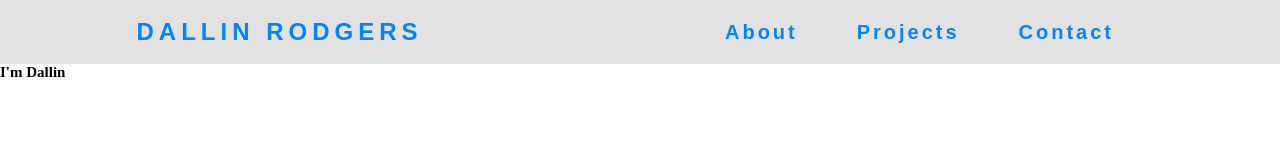
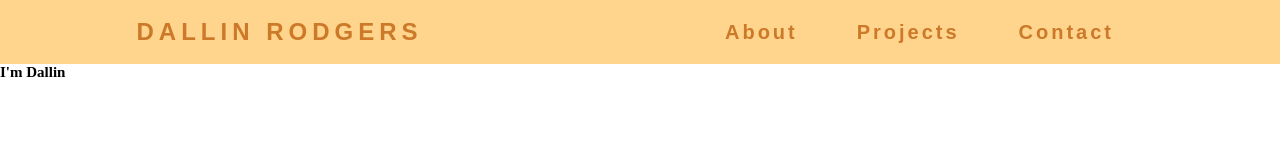
Before and after one commit to DallinRodgers/Portfolio-Website, a plain HTML site: page index.html in a window 1280 px wide. Shown: the top 160 px of the page. Drawn offline with Linux system fonts and the light colour scheme.

Commit message:
Update navigation.css
Changing colors

```diff
--- a/assets/css/navigation.css
+++ b/assets/css/navigation.css
@@ -13,7 +13,7 @@ nav {
   position: fixed;
   width: 100%;
   transition: all 0.5s;
-  background: rgba(190, 190, 190, 0.45);
+  background: #FFD48C
 }
 
 nav.fade-in {
@@ -21,7 +21,7 @@ nav.fade-in {
 }
 
 .logo {
-  color: rgb(0, 132, 255);
+  color: #CC7929;
   text-transform: uppercase;
   letter-spacing: 0.5rem;
   font-size: 2.4rem;
@@ -38,7 +38,7 @@ nav.fade-in {
   list-style: none;
 }
 .nav-links a {
-  color: rgb(0, 132, 255);
+  color: #CC7929;
   text-decoration: none;
   letter-spacing: 0.3rem;
   font-weight: bold;
@@ -76,7 +76,7 @@ nav.fade-in {
     right: 0;
     height: 92vh;
     top: 8vh;
-    background: rgba(190, 190, 190, 0.35);
+    background: #8F919D
     display: flex;
     flex-direction: column;
     align-items: center;
```
